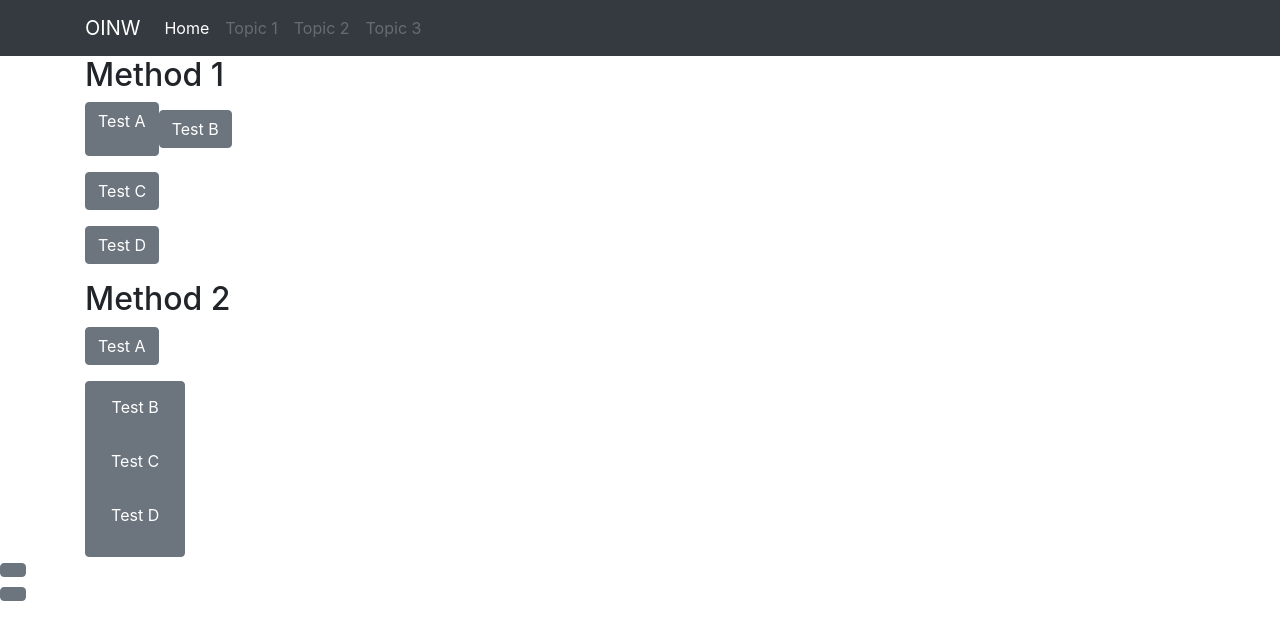
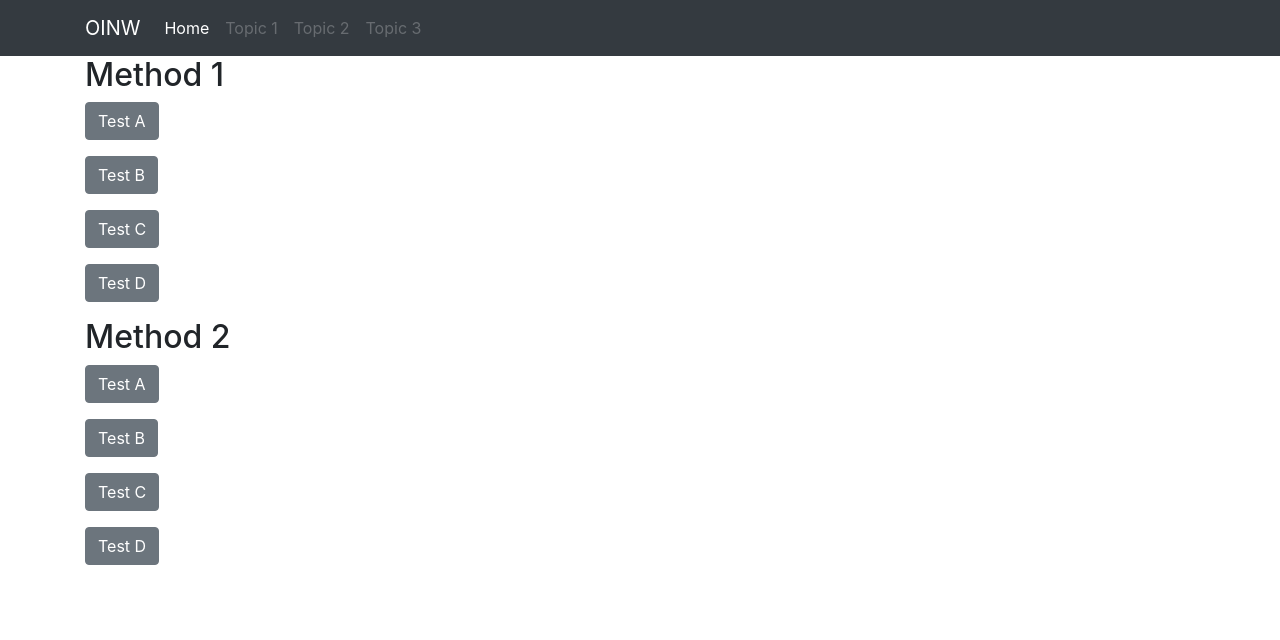
Before and after one commit to markanprice/oinw, a plain HTML site: page index.html in a window 1280 px wide. Drawn offline with nearby package versions, Linux system fonts and the light colour scheme.

Commit message:
Update index.html

```diff
--- a/index.html
+++ b/index.html
@@ -94,7 +94,7 @@
       <div class="container">
         <h2>Method 1</h2>
         <p>
-          <button type="button" class="btn btn-secondary" onclick="window.open('1A', '_blank')">Test A</a>
+          <button type="button" class="btn btn-secondary" onclick="window.open('1A', '_blank')">Test A</button>
         </p>
         <p>
           <button type="button" class="btn btn-secondary" onclick="onTest1BClick()">Test B</button>
@@ -112,7 +112,7 @@
       <div class="container">
         <h2>Method 2</h2>
         <p>
-          <a class="btn btn-secondary" href="https://www.google.co.uk/search?q=Test+2A" target="_blank">Test A</button>
+          <a class="btn btn-secondary" href="https://www.google.co.uk/search?q=Test+2A" target="_blank">Test A</a>
         </p>
         <p>
           <button type="button" class="btn btn-secondary" onclick="onTest2BClick()">Test B</button>
```
